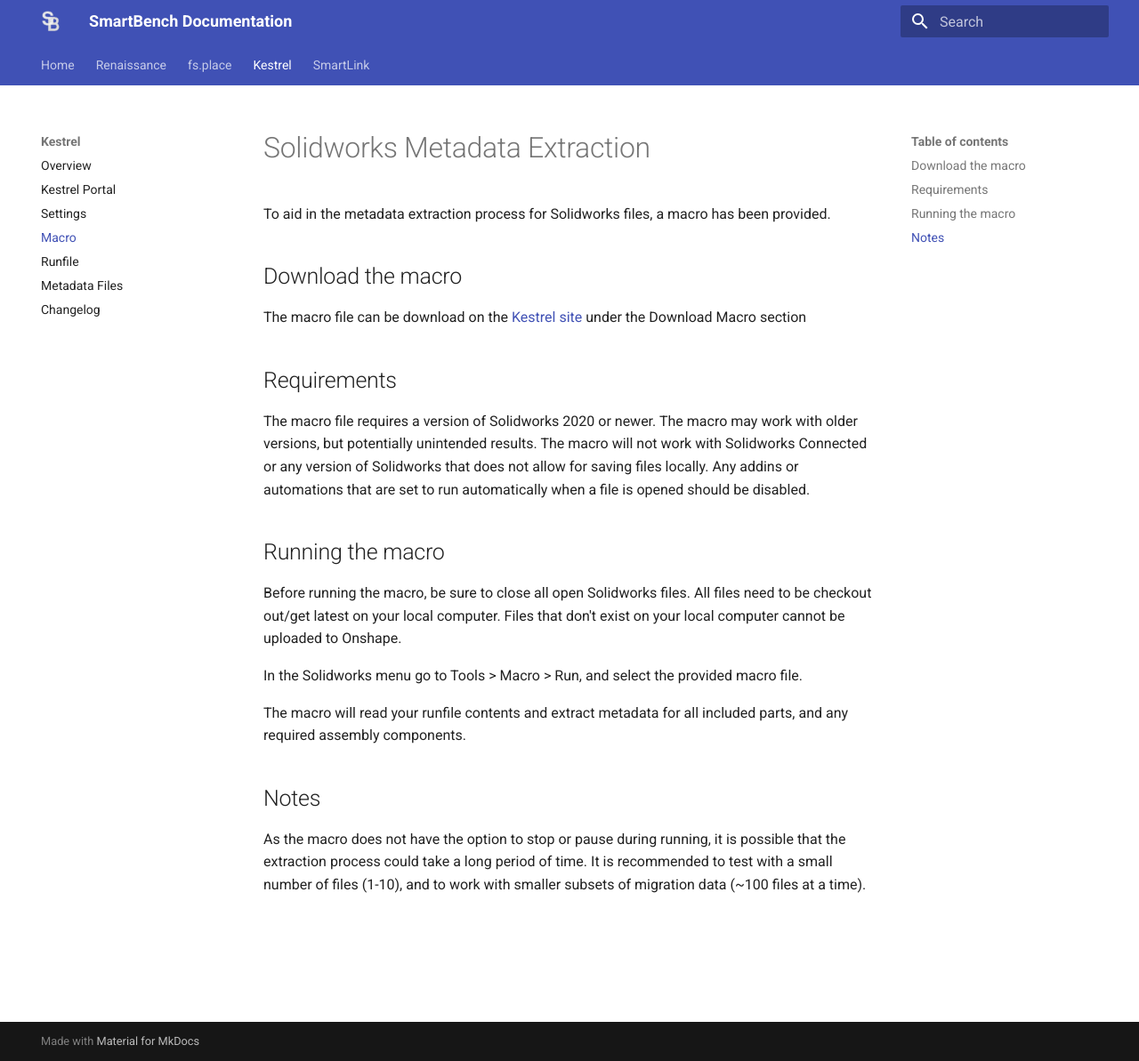
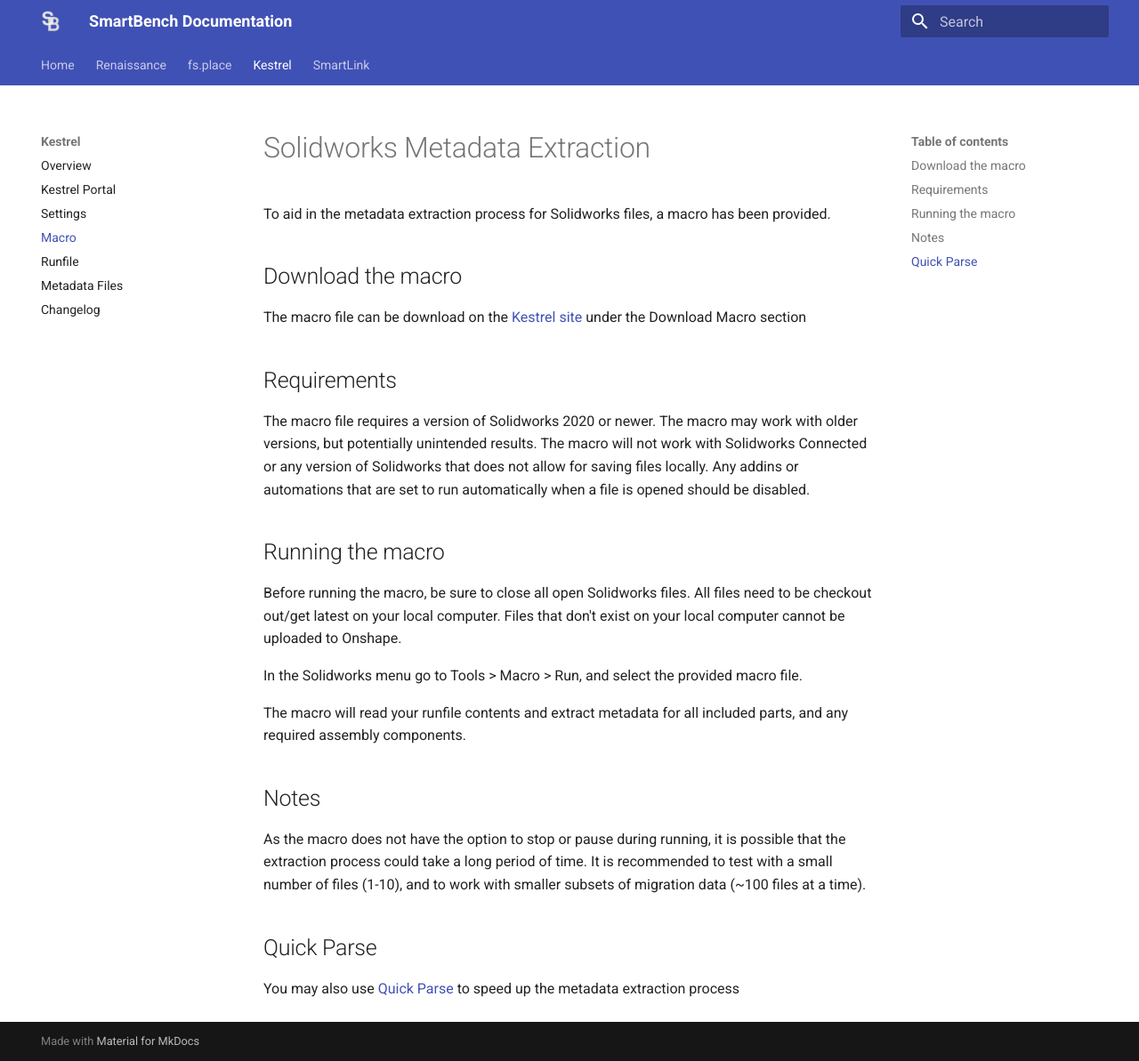
Before and after one commit to SmartBenchSoftware/Documentation, an MkDocs documentation site: the page built from docs/kestrel/solidworks.md, in a window 1280 px wide and 1193 px high. Shown: the whole window at 89% size. Built offline with MkDocs 1.6.1 and Material for MkDocs 9.7.7, drawn with Linux system fonts in a browser that asks for light colours.

Commit message:
Add Quick Parse section to solidworks.md
Added a section on Quick Parse to improve metadata extraction.

```diff
--- a/docs/kestrel/solidworks.md
+++ b/docs/kestrel/solidworks.md
@@ -26,3 +26,7 @@
 
 As the macro does not have the option to stop or pause during running, it is possible that the extraction process could take a long period of time.
 It is recommended to test with a small number of files (1-10), and to work with smaller subsets of migration data (~100 files at a time).
+
+## Quick Parse
+
+You may also use [Quick Parse](QuickParse.md) to speed up the metadata extraction process
```
